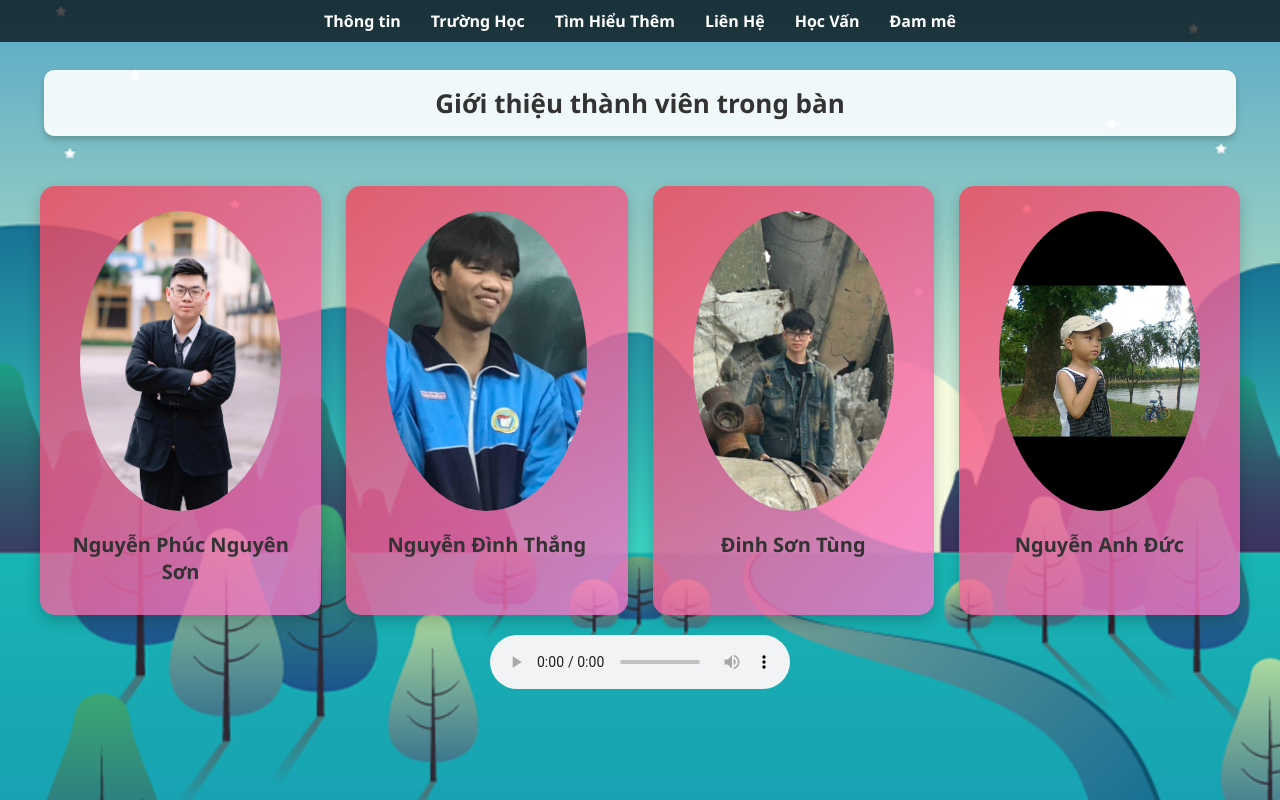
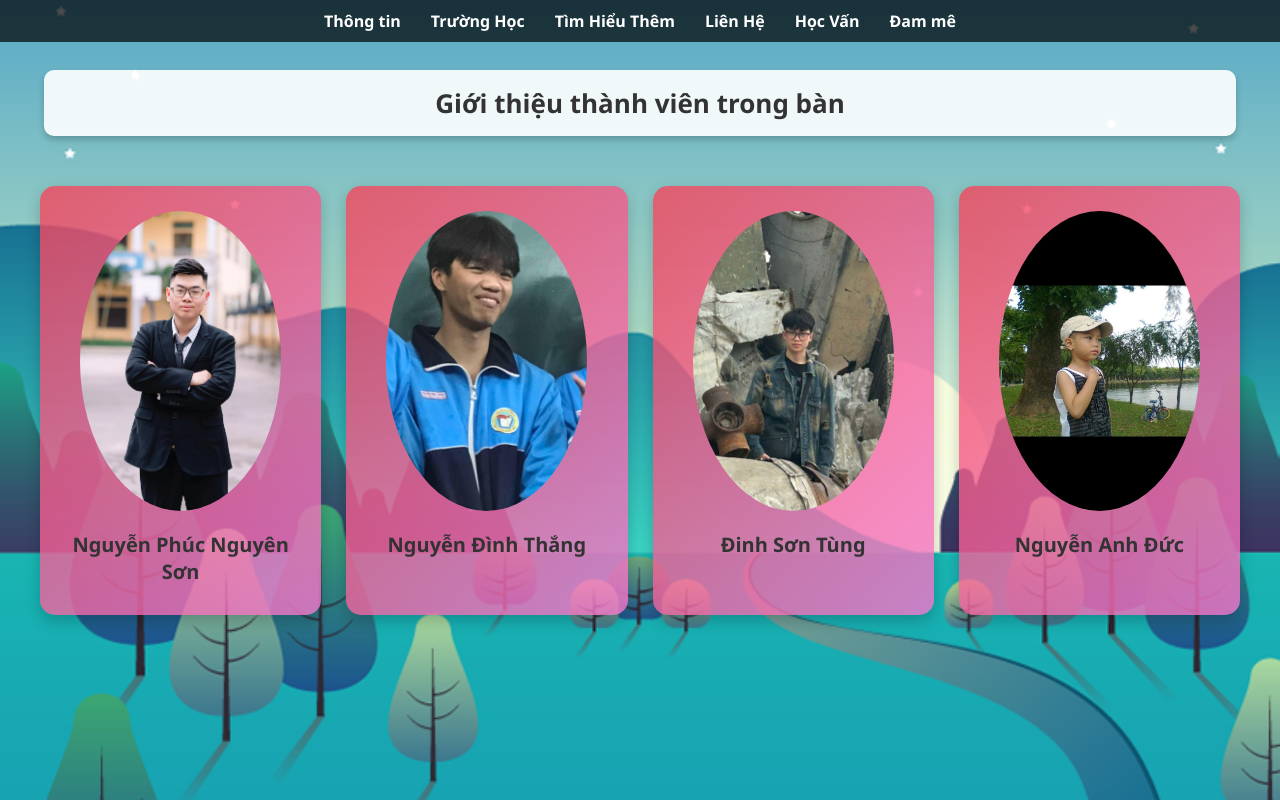
Before and after one commit to SonpupVN/gioithieuthanhvien, a plain HTML site: page index.html in a window 1280 px wide. Drawn offline with Linux system fonts and the light colour scheme.

Commit message:
xóa aud

```diff
--- a/index.html
+++ b/index.html
@@ -229,18 +229,6 @@
       <h3 id="popup-name"></h3>
       <p id="popup-info"></p>
 
-    </div>
-    <div class="audio-player">
-      <!-- Thẻ audio với thuộc tính controls để hiển thị giao diện điều khiển
-           và thuộc tính autoplay để tự động phát nhạc khi trang được tải.
-           Lưu ý: Một số trình duyệt có thể chặn autoplay nếu không có tương tác người dùng -->
-      <audio controls autoplay>
-        <!-- Thẻ source chỉ định đường dẫn file nhạc và định dạng (thay "chỗ đưa link nhạc" bằng URL file của bạn) -->
-        <source src="aud/kinchana.mp3" type="audio/mpeg">
-        <!-- Thông báo hiển thị nếu trình duyệt không hỗ trợ thẻ audio -->
-        Trình duyệt của bạn không hỗ trợ thẻ audio.
-      </audio>
-
     <script>
       function showPopup(name, imgSrc, info) {
         document.getElementById("popup-name").innerText = name;
```
